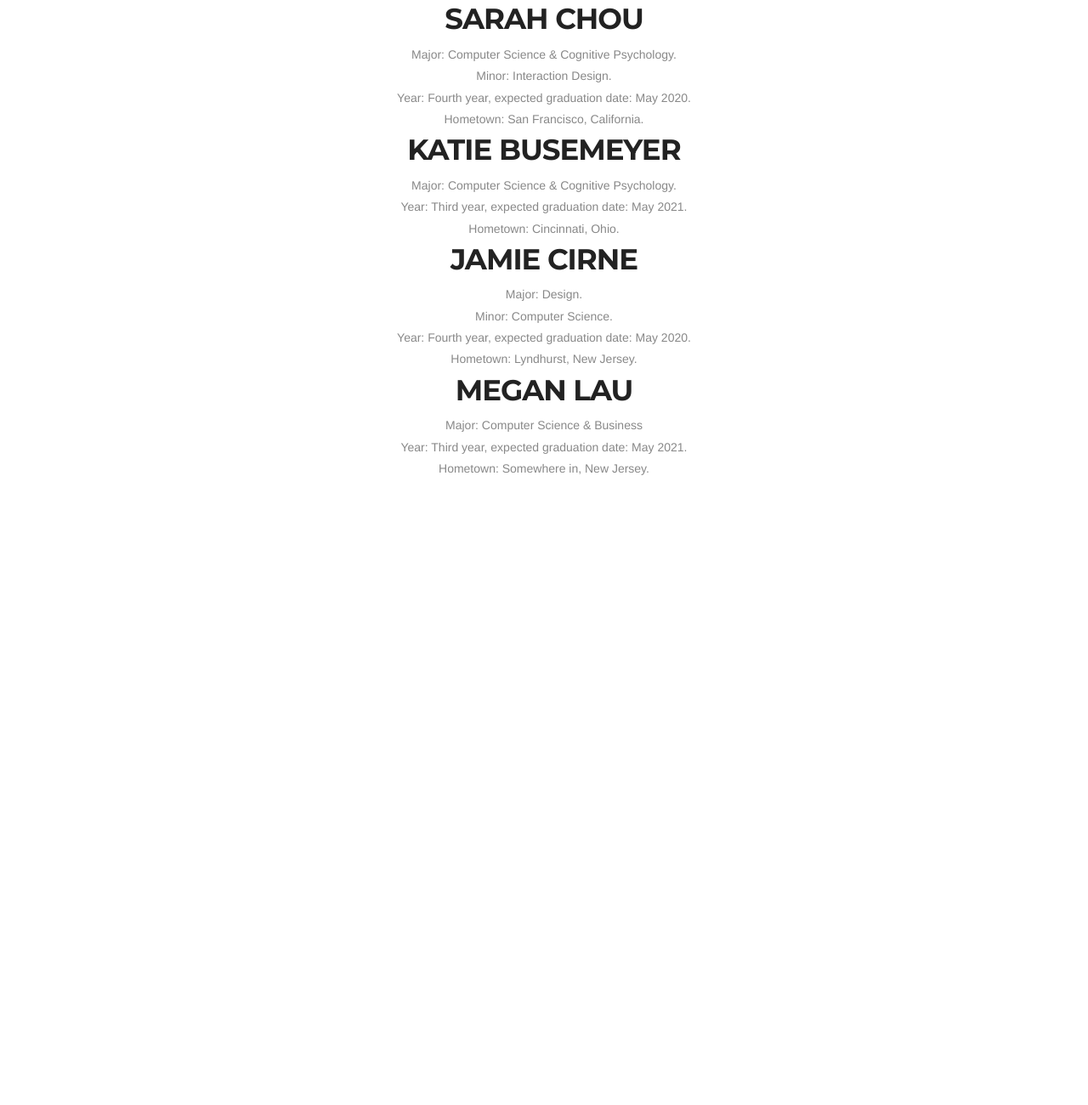
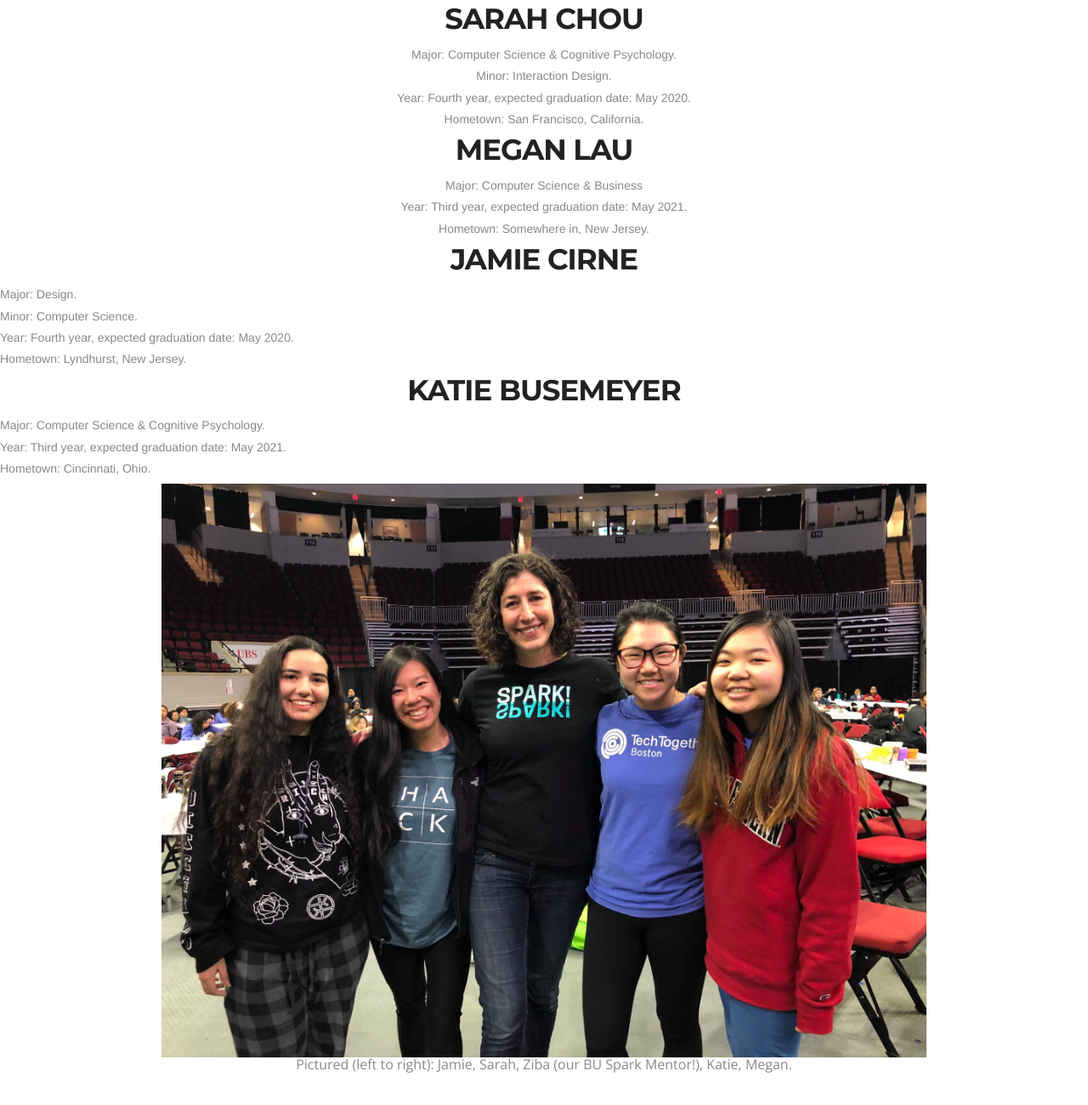
Before and after one commit to sarahchou/GenderPayGap, a plain HTML site: page website/team.html in a window 1280 px wide. Shown: the part 921-2221 px from the top of the page at 85% size. Before the commit the page ends 1490 px from the top, so only its background shows below. Drawn offline with nearby package versions, Linux system fonts and the light colour scheme.

Commit message:
added other photo and caption

```diff
--- a/website/team.html
+++ b/website/team.html
@@ -60,11 +60,11 @@
     <h5>Year: Fourth year, expected graduation date: May 2020.</h5>
     <h5>Hometown: San Francisco, California.</h5>
 
-
-    <h2>Katie Busemeyer</h2>
-    <h5>Major: Computer Science & Cognitive Psychology.</h5>
+    <h2>Megan Lau</h2>
+    <h5>Major: Computer Science & Business</h5>
     <h5>Year: Third year, expected graduation date: May 2021.</h5>
-    <h5>Hometown: Cincinnati, Ohio.</h5>
+    <h5>Hometown: Somewhere in, New Jersey.</h5>
+    </div>
 
     <h2>Jamie Cirne</h2>
     <h5>Major: Design.</h5>
@@ -72,10 +72,16 @@
     <h5>Year: Fourth year, expected graduation date: May 2020.</h5>
     <h5>Hometown: Lyndhurst, New Jersey.</h5>
 
-    <h2>Megan Lau</h2>
-    <h5>Major: Computer Science & Business</h5>
+
+    <h2>Katie Busemeyer</h2>
+    <h5>Major: Computer Science & Cognitive Psychology.</h5>
     <h5>Year: Third year, expected graduation date: May 2021.</h5>
-    <h5>Hometown: Somewhere in, New Jersey.</h5>
+    <h5>Hometown: Cincinnati, Ohio.</h5>
+
+
+    <div style="text-align: center">
+    <img src="img/winning-team-pic.jpg" width=900>
+    <h6>Pictured (left to right): Jamie, Sarah, Ziba (our BU Spark Mentor!), Katie, Megan.</h6>
     </div>
 
 </body>
```
